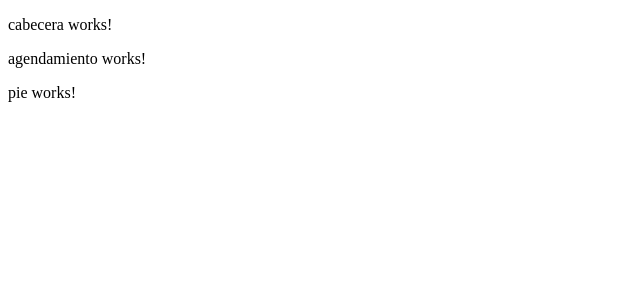
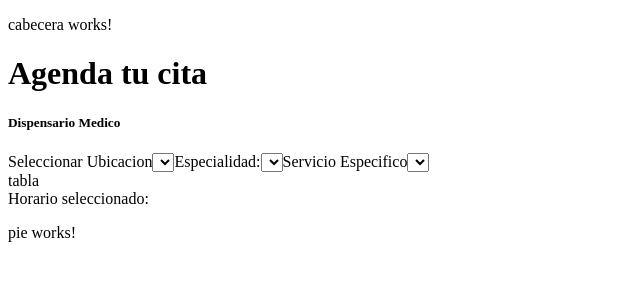
Before and after one commit to angel5000/DispensarioMed-WEB, an Angular app: page /agendamiento in a window 1280 px wide. Shown: the top 300 px of the page, without its empty margins (0-640 px from the left). Built offline with nearby package versions, Linux system fonts and the light colour scheme.

Commit message:
modified:   src/app/components/agendamiento/agendamiento.component.html

```diff
--- a/src/app/components/agendamiento/agendamiento.component.html
+++ b/src/app/components/agendamiento/agendamiento.component.html
@@ -1 +1,26 @@
-<p>agendamiento works!</p>
+<h1>Agenda tu cita</h1>
+<h5>Dispensario Medico</h5>
+
+<div>
+<form action="">
+<label for="slubi"> Seleccionar Ubicacion</label>
+
+<select name="slubi" id="">
+
+</select>
+<label for="slespe">Especialidad:</label>
+<select name="slespe" id=""></select>
+<label for="">Servicio Especifico</label>
+<select name="" id=""></select>
+</form>
+</div>
+
+<div>
+tabla
+
+</div>
+<span>Horario seleccionado:</span>
+
+<p>
+
+</p>
```
